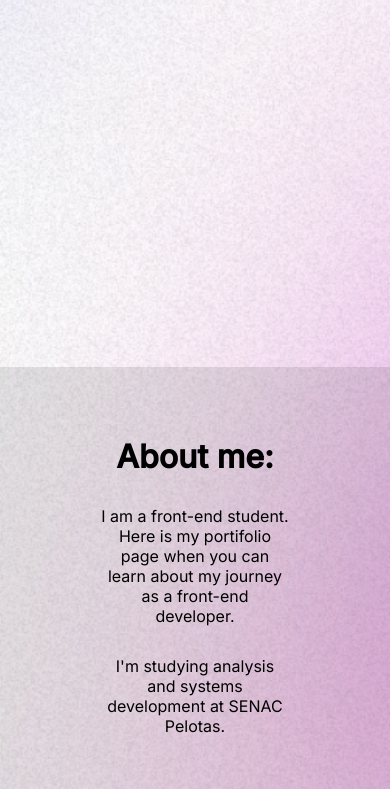
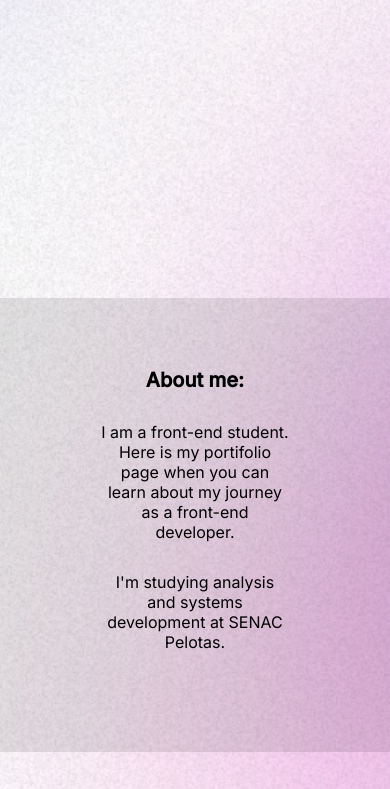
Before and after one commit to gabicavalheiro/portifolio, a plain HTML site: page index.html in a window 390 px wide. Shown: the part 429-1218 px from the top of the page. Drawn offline with nearby package versions, Linux system fonts and the light colour scheme.

Commit message:
responsive

```diff
--- a/style.css
+++ b/style.css
@@ -58,7 +58,17 @@ header a {
     font-size: 30px;
 
 }
+@media (max-width: 600px) {
+  h1 {
+    font-size: 24px; /* Tamanho reduzido para telas menores */
+  }
+}
 
+@media (max-width: 400px) {
+  h1 {
+    font-size: 20px; /* Tamanho ainda menor para telas mais estreitas */
+  }
+}
 header #switch{
     position: absolute;
     width: 64px;
```
